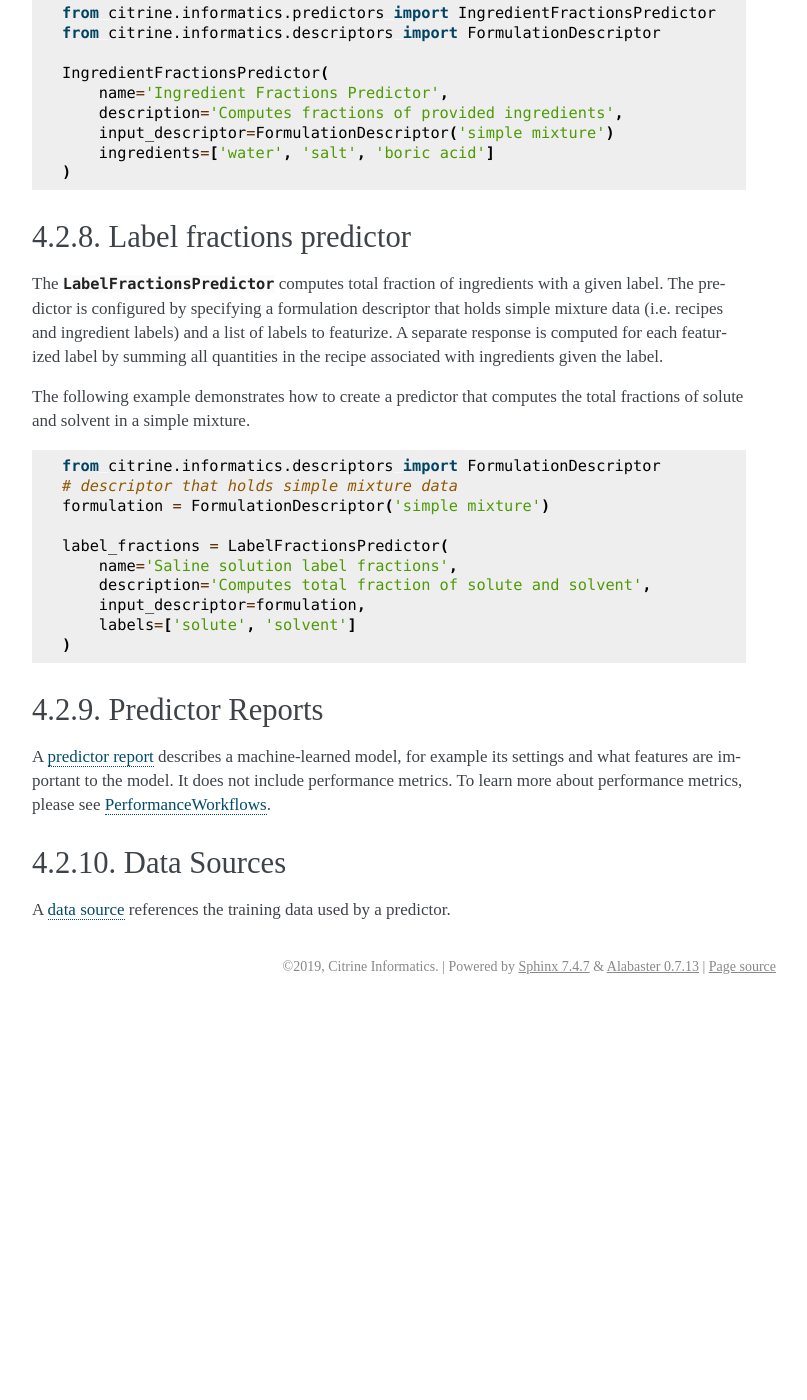
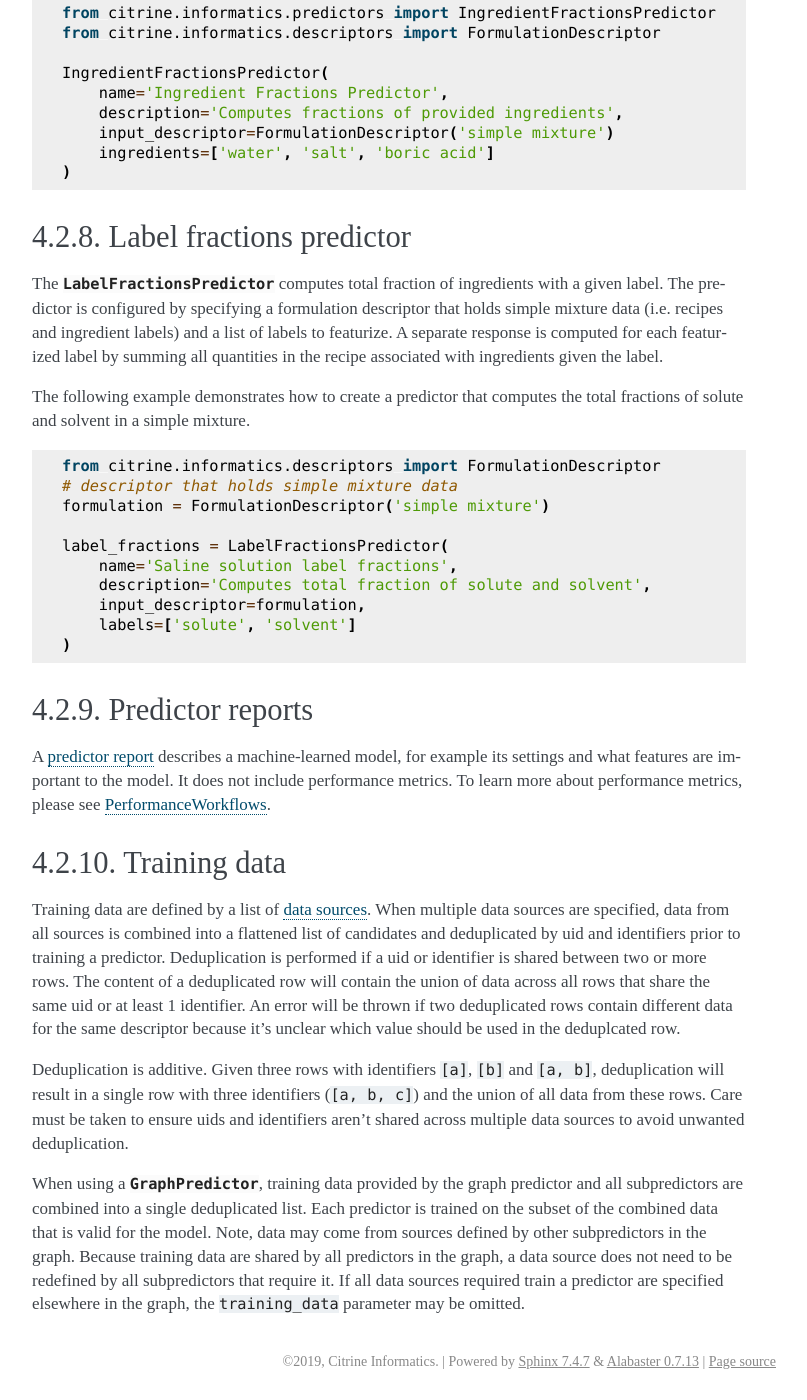
Before and after one commit to CitrineInformatics/citrine-python, a Sphinx documentation site: the page built from docs/source/workflows/predictors.rst, in a window 1280 px wide and 1400 px high, scrolled down 7646 px. Shown: the whole window, without its empty margins (376-1183 px from the left). Built offline with Sphinx 7.4.7, drawn with Linux system fonts in a browser that asks for light colours; before the commit the page ends 8651 px from its top, so only the background shows below that; some of the changed text lies outside the part shown.

Commit message:
Added training data documentation.

```diff
--- a/docs/source/workflows/data_sources.rst
+++ b/docs/source/workflows/data_sources.rst
@@ -172,6 +172,6 @@ The example below assumes that the uuid and the version of the desired Ara table
         training_data = [data_source]
     )
 
-  Note that the descriptor keys above are the headers of the *variable* not the column in the table.
-  The last term in the column header is a suffix associated with the specific column definition rather than the variable.
-  It should be omitted from the descriptor key.
+Note that the descriptor keys above are the headers of the *variable* not the column in the table.
+The last term in the column header is a suffix associated with the specific column definition rather than the variable.
+It should be omitted from the descriptor key.
--- a/docs/source/workflows/predictors.rst
+++ b/docs/source/workflows/predictors.rst
@@ -342,7 +342,7 @@ The example below show how to configure a mean property predictor to compute mea
         label='solute'
     )
 
-Ingredient Fractions Predictor
+Ingredient fractions predictor
 ------------------------------
 
 The :class:`~citrine.informatics.predictors.IngredientFractionsPredictor` featurizes ingredient fractions in a simple mixture.
@@ -395,13 +395,27 @@ The following example demonstrates how to create a predictor that computes the t
         labels=['solute', 'solvent']
     )
 
-Predictor Reports
+Predictor reports
 -----------------
 
 A :doc:`predictor report <predictor_reports>` describes a machine-learned model, for example its settings and what features are important to the model.
 It does not include performance metrics. To learn more about performance metrics, please see :doc:`PerformanceWorkflows <performance_workflows>`.
 
-Data Sources
+Training data
 -------------
 
-A :doc:`data source <data_sources>` references the training data used by a predictor.
+Training data are defined by a list of :doc:`data sources <data_sources>`.
+When multiple data sources are specified, data from all sources is combined into a flattened list of candidates and deduplicated by uid and identifiers prior to training a predictor.
+Deduplication is performed if a uid or identifier is shared between two or more rows.
+The content of a deduplicated row will contain the union of data across all rows that share the same uid or at least 1 identifier.
+An error will be thrown if two deduplicated rows contain different data for the same descriptor because it's unclear which value should be used in the deduplcated row.
+
+Deduplication is additive.
+Given three rows with identifiers ``[a]``, ``[b]`` and ``[a, b]``, deduplication will result in a single row with three identifiers (``[a, b, c]``) and the union of all data from these rows.
+Care must be taken to ensure uids and identifiers aren't shared across multiple data sources to avoid unwanted deduplication.
+
+When using a :class:`~citrine.informatics.predictors.GraphPredictor`, training data provided by the graph predictor and all subpredictors are combined into a single deduplicated list.
+Each predictor is trained on the subset of the combined data that is valid for the model.
+Note, data may come from sources defined by other subpredictors in the graph.
+Because training data are shared by all predictors in the graph, a data source does not need to be redefined by all subpredictors that require it.
+If all data sources required train a predictor are specified elsewhere in the graph, the ``training_data`` parameter may be omitted.
```
